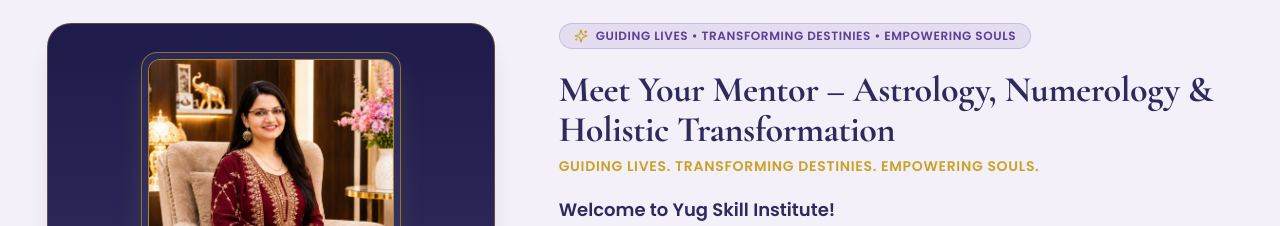
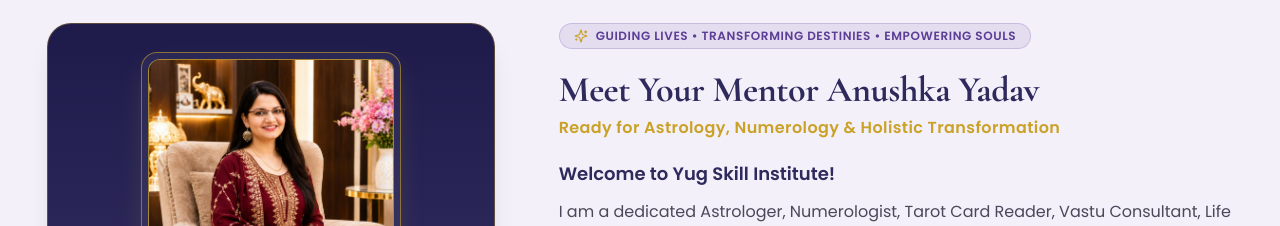
Before and after one commit to Kaushikrudra/YugOccult-Neumrology-website, a React (Vite) app in the folder client/: page /consultation in a window 1280 px wide. Shown: the part 407-633 px from the top of the page. Built offline with nearby package versions, Linux system fonts and the light colour scheme; no server answers.

Commit message:
update(consultation): update mentor heading to Meet Your Mentor Anushka Yadav and subtitle to Ready for Astrology, Numerology & Holistic Transformation

```diff
--- a/client/src/pages/Consultation.tsx
+++ b/client/src/pages/Consultation.tsx
@@ -254,10 +254,10 @@ export const Consultation: React.FC = () => {
 
                   <div>
                     <h2 className="text-2xl sm:text-3xl lg:text-4xl font-heading font-bold text-primary leading-tight">
-                      Meet Your Mentor – Astrology, Numerology &amp; Holistic Transformation
+                      Meet Your Mentor Anushka Yadav
                     </h2>
-                    <p className="text-xs sm:text-sm font-semibold text-accent uppercase tracking-wider mt-1.5">
-                      Guiding Lives. Transforming Destinies. Empowering Souls.
+                    <p className="text-sm sm:text-base font-semibold text-accent tracking-wide mt-1.5">
+                      Ready for Astrology, Numerology &amp; Holistic Transformation
                     </p>
                   </div>
 
```
